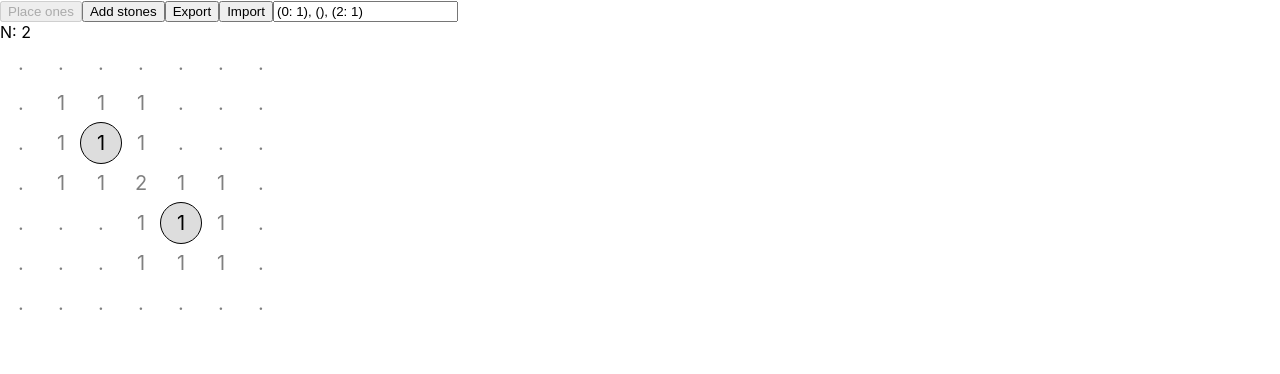
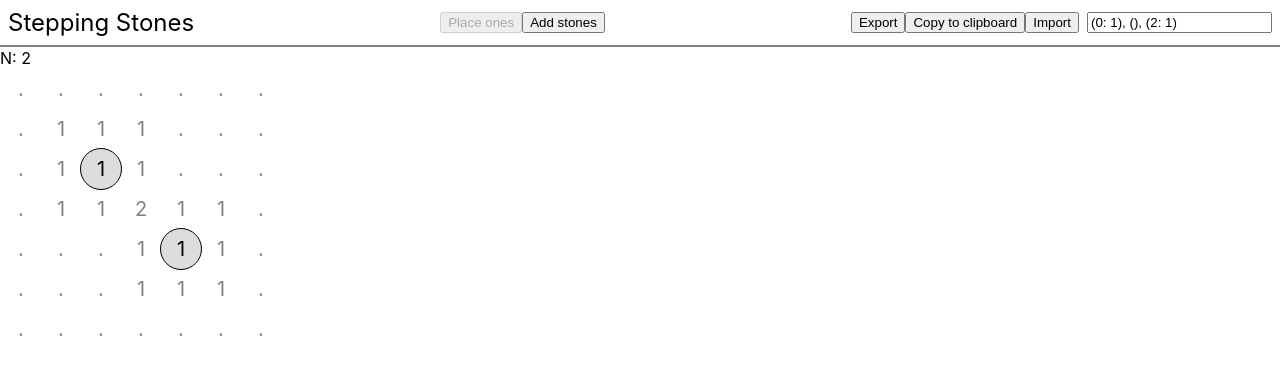
Before and after one commit to Macflash/stepping-stones, a React (Create React App) app: page / in a window 1280 px wide. Shown: the top 374 px of the page. Built offline with nearby package versions, Linux system fonts and the light colour scheme.

Commit message:
Add header

```diff
--- a/src/App.tsx
+++ b/src/App.tsx
@@ -305,14 +305,36 @@ function App() {
   }
 
   return (
-    <div>
-      <div>
+    <div
+      style={{
+        display: "flex",
+        flexDirection: "column",
+        position: "absolute",
+        top: 0,
+        right: 0,
+        left: 0,
+        bottom: 0,
+      }}>
+      <div
+        className='Header'
+        style={{
+          display: "flex",
+          justifyContent: "space-around",
+          alignItems: "center",
+          borderBottom: "2px solid grey",
+          marginBottom: 1,
+        }}>
+        <div
+          style={{ margin: ".5rem", fontSize: "1.5rem", marginRight: "auto" }}>
+          Stepping Stones
+        </div>
         <button
           onClick={() => setMode("placeones")}
           disabled={mode == "placeones"}>
           Place ones
         </button>
         <button
+          style={{ marginRight: "auto" }}
           onClick={() => setMode("manualstep")}
           disabled={mode == "manualstep"}>
           Add stones
@@ -328,6 +350,16 @@ function App() {
         </button>
         <button
           onClick={() => {
+            const exportString = ExportGrid(gameGrid);
+            console.log(exportString);
+            setIOtext(exportString);
+            navigator.clipboard.writeText(exportString);
+            rerender();
+          }}>
+          Copy to clipboard
+        </button>
+        <button
+          onClick={() => {
             const importGrid = ImportGrid(importExportText);
             console.log(importGrid);
             gameGrid = importGrid;
@@ -336,6 +368,7 @@ function App() {
           Import
         </button>
         <input
+          style={{ margin: ".5rem" }}
           value={importExportText}
           onChange={(ev) => {
             setIOtext(ev.target.value);
@@ -343,7 +376,7 @@ function App() {
           id='iotext'
         />
       </div>
-      {content}
+      <div style={{ flex: "auto", overflow: "auto" }}>{content}</div>
     </div>
   );
 }
```
